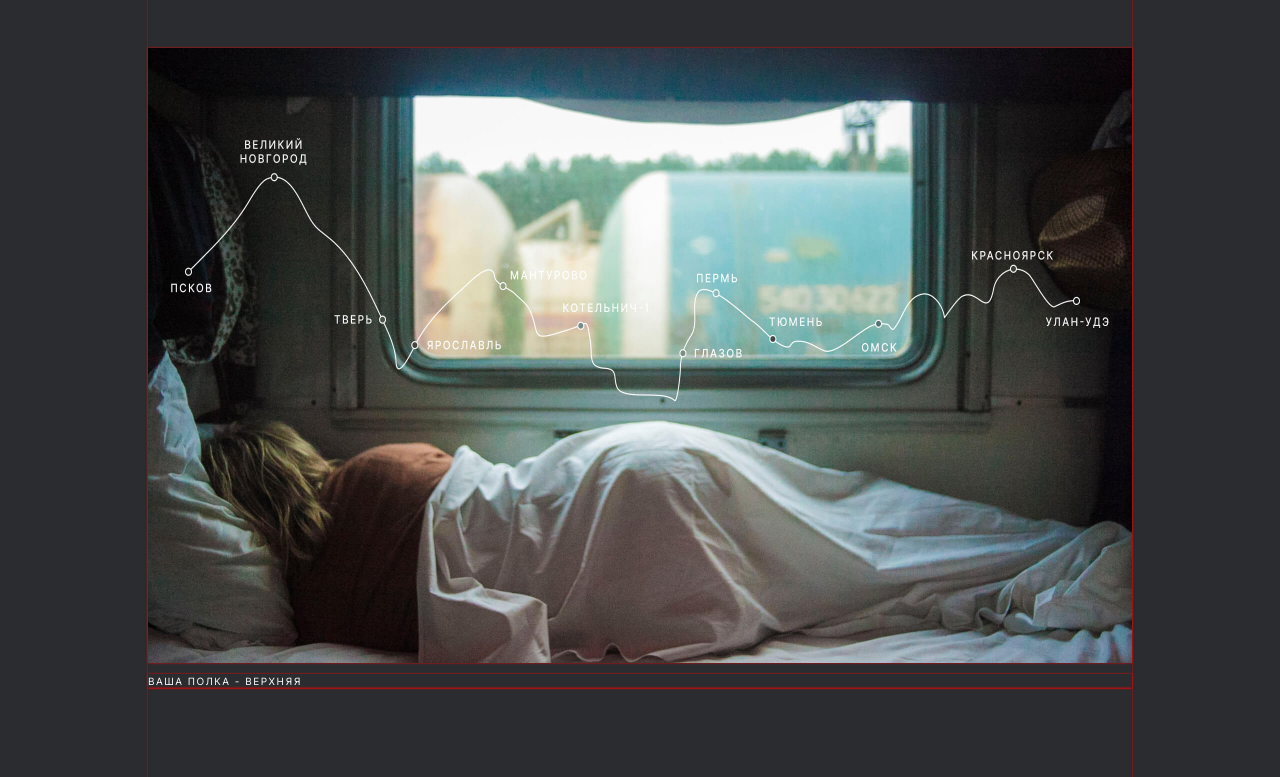
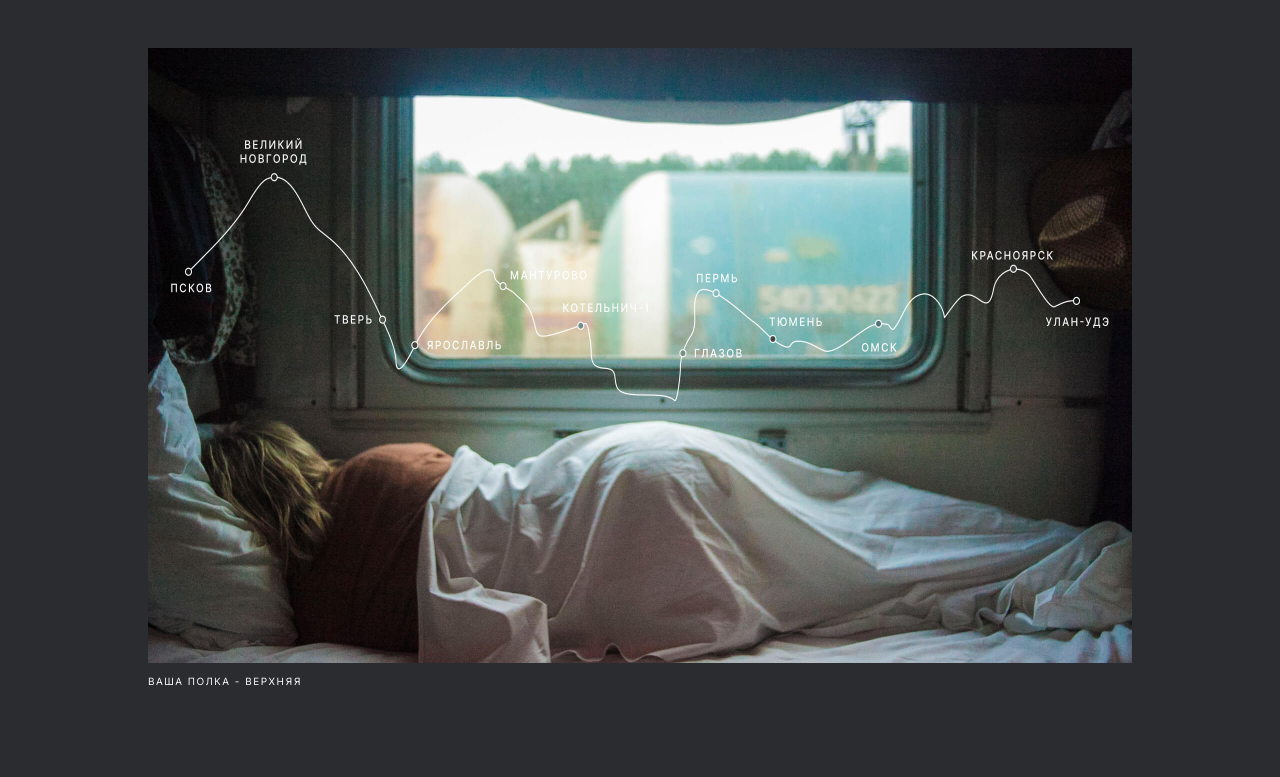
Before and after one commit to Atec-codA/russian-travel, a plain HTML site: page index.html in a window 1280 px wide. Shown: the part 456-1233 px from the top of the page. Drawn offline with Linux system fonts and the light colour scheme.

Commit message:
Fix border

```diff
--- a/blocks/page/page.css
+++ b/blocks/page/page.css
@@ -7,7 +7,3 @@
 body {
   background-color: #2A2C2F;
 }
-
-* {
-  box-shadow: 0 0 2px red;
-}
```
